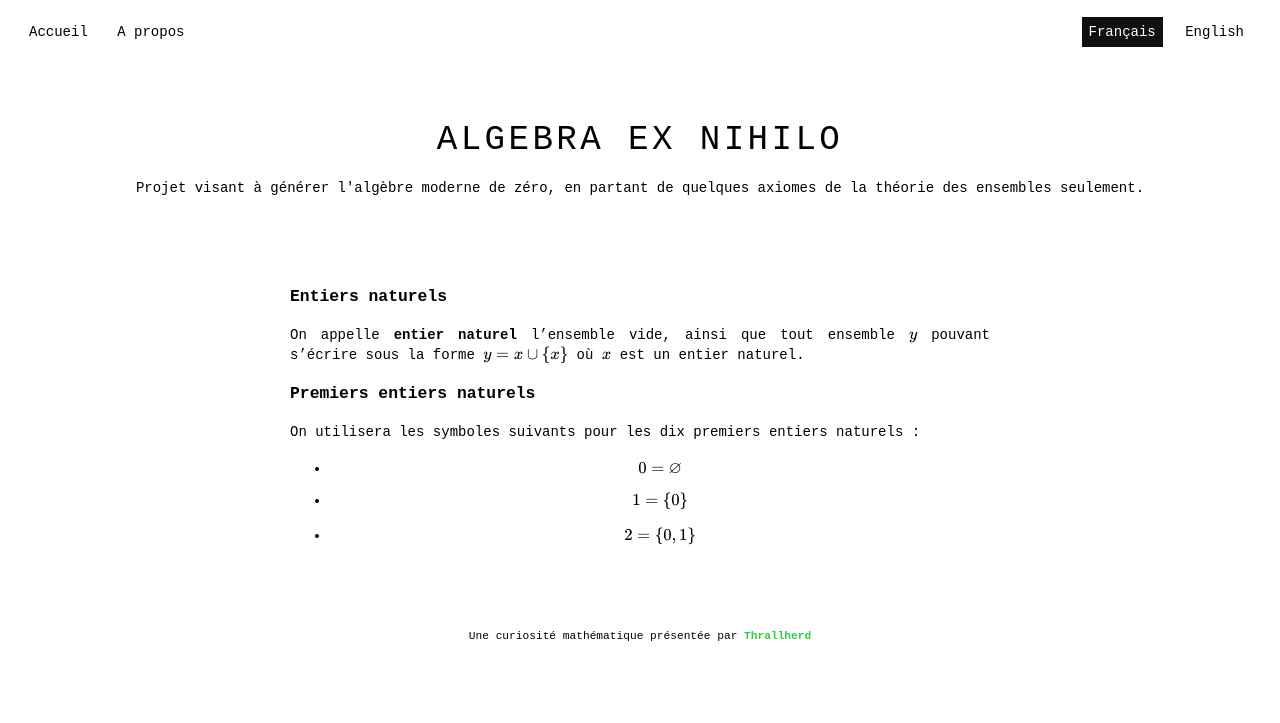
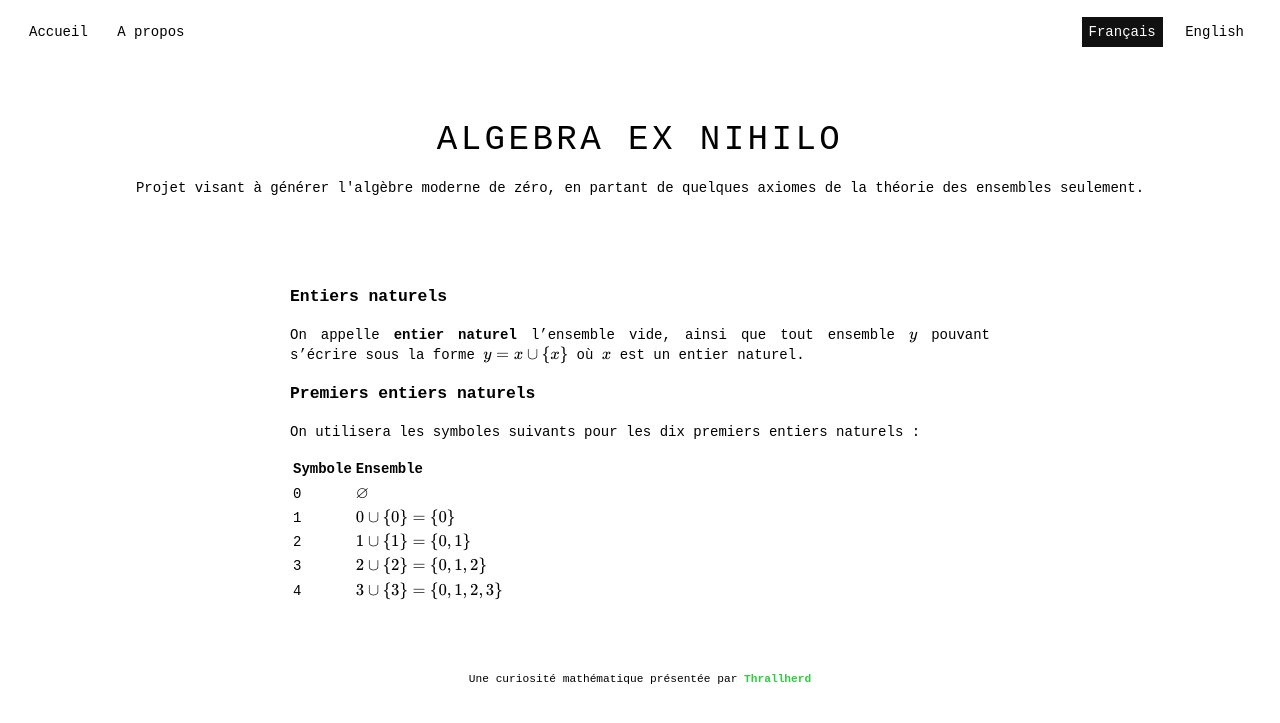
Before and after one commit to Thrallherd/AlgebraExNihilo, a Jekyll site: the page built from set_res2.md, in a window 1280 px wide. Shown: the top 723 px of the page. Built offline with Jekyll 4.4.1, drawn with Linux system fonts in a browser that asks for light colours; formulas are drawn with MathJax 3.

Commit message:
Update set_res2.md

```diff
--- a/set_res2.md
+++ b/set_res2.md
@@ -13,6 +13,10 @@ On appelle **entier naturel** l'ensemble vide, ainsi que tout ensemble $$y$$ pou
 ### Premiers entiers naturels
 On utilisera les symboles suivants pour les dix premiers entiers naturels :
 
-* $$0 = \varnothing$$
-* $$1 = \{ 0 \}$$
-* $$2 = \{ 0, 1 \}$$
+| Symbole | Ensemble |
+| --- | ----------- |
+| 0 | $$\varnothing$$ |
+| 1 | $$0 \cup \{ 0 \} = \{ 0 \}$$ |
+| 2 | $$1 \cup \{ 1 \} = \{ 0, 1 \}$$ |
+| 3 | $$2 \cup \{ 2 \} = \{ 0, 1, 2 \}$$ |
+| 4 | $$3 \cup \{ 3 \} = \{ 0, 1, 2, 3 \}$$ |
```
